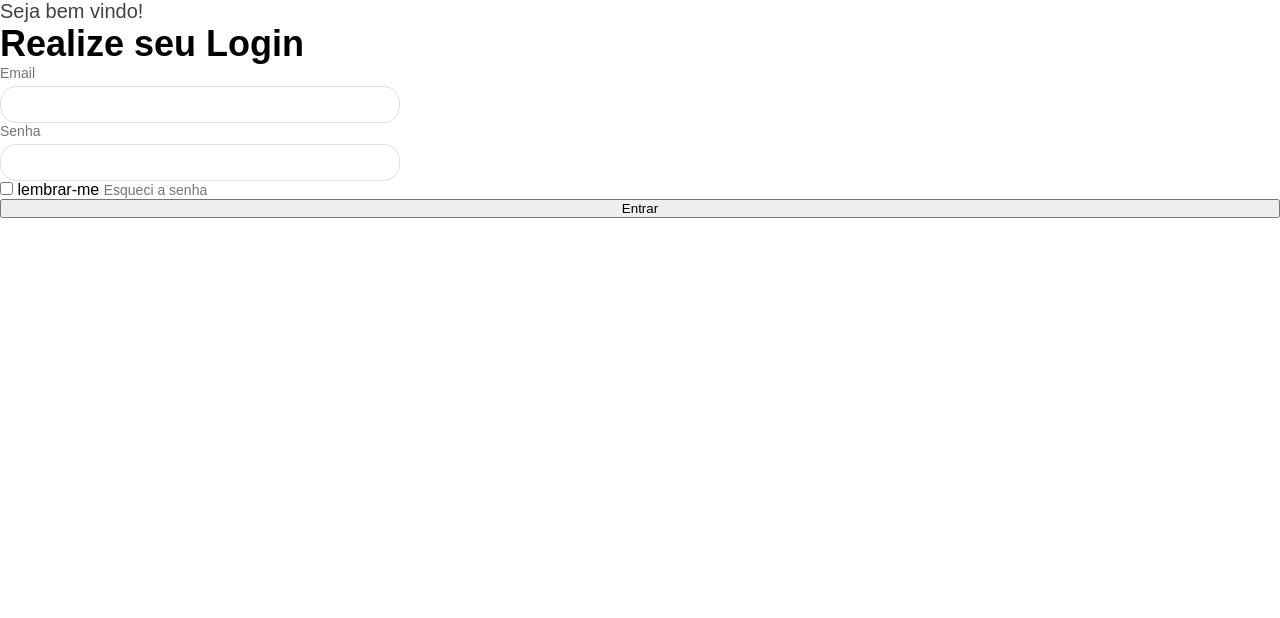
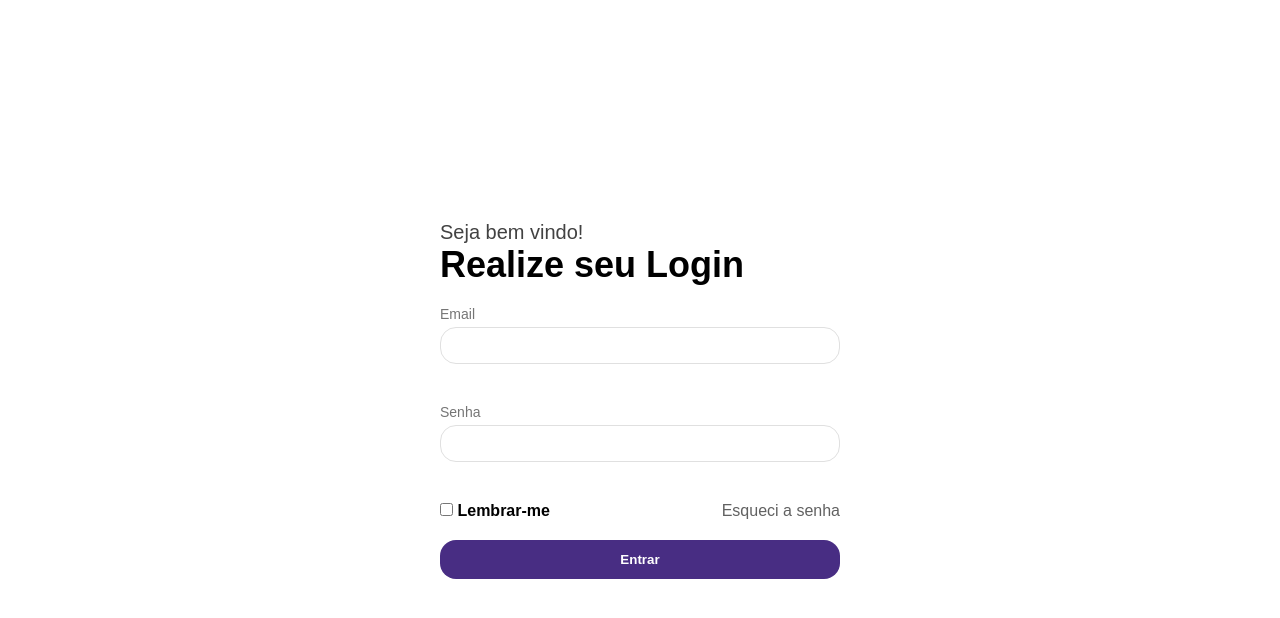
Before and after one commit to Luiz-de-Lima/projeto_modulo-1, a plain HTML site: page index.html in a window 1280 px wide. Drawn offline with Linux system fonts and the light colour scheme; a web font is replaced by a local one.

Commit message:
estilização do formulario concluida

```diff
--- a/css/style.css
+++ b/css/style.css
@@ -10,34 +10,65 @@ body {
   display: flex;
   flex-direction: column;
   justify-content: center;
-  text-align: left;
+  width: 400px;
+  margin: 0 auto;
+  height: 100vh;
 }
 .form p {
   font-size: 20px;
   color: #424242;
 }
-.form h3 {
+form h3 {
   font-size: 36px;
 }
 .form-group {
   display: flex;
   flex-direction: column;
+  margin: 20px 0;
 }
 .form-group .label-field {
   font-size: 14px;
   color: #757575;
   margin-bottom: 5px;
 }
+
 .form-group .input-field {
-  width: 400px;
   padding: 10px 5px;
   border: 1px solid #e0e0e0;
   border-radius: 16px;
+  outline: none;
 }
-.form-group.checkbox {
-  display: inline-block;
+.input-field:focus {
+  border-color: #00c247;
+}
+.checkbox {
+  margin: 20px 0;
+  display: flex;
+  justify-content: space-between;
+  align-items: center;
 }
 
-.checkbox input[type="checkbox"] {
-  margin-left: 0%;
+.checkbox label {
+  font-weight: 600;
 }
+.checkbox a {
+  text-decoration: none;
+  color: #616161;
+}
+.checkbox input[type="checkbox"],
+button {
+  cursor: pointer;
+}
+.form button {
+  border: 0;
+  color: #fff;
+  background: #482d83;
+  border-radius: 16px;
+  padding: 12px 64px;
+  font-weight: 600;
+  transition: filter 0.3s ease-in;
+}
+form button:hover {
+  filter: brightness(1.5);
+  font-weight: 700;
+}
--- a/index.html
+++ b/index.html
@@ -28,10 +28,15 @@
       <label for="password" class="label-field">Senha</label>
       <input type="password" id="password" class="input-field">
     </div>
-    <div class="form-group checkbox">
-      <input type="checkbox" name="lembrar" id="" class="checkbox">
-      <label for="">lembrar-me</label>
-      <label for="lembrar" class="label-field">Esqueci a senha</label>
+    <div class="checkbox">
+      <div>
+        <input type="checkbox" name="lembrar" id="check" class="checkbox-field">
+        <label for="check">
+          Lembrar-me
+        </label>
+      </div>
+
+      <a href="">Esqueci a senha</a>
 
     </div>
     <button>Entrar</button>
```
